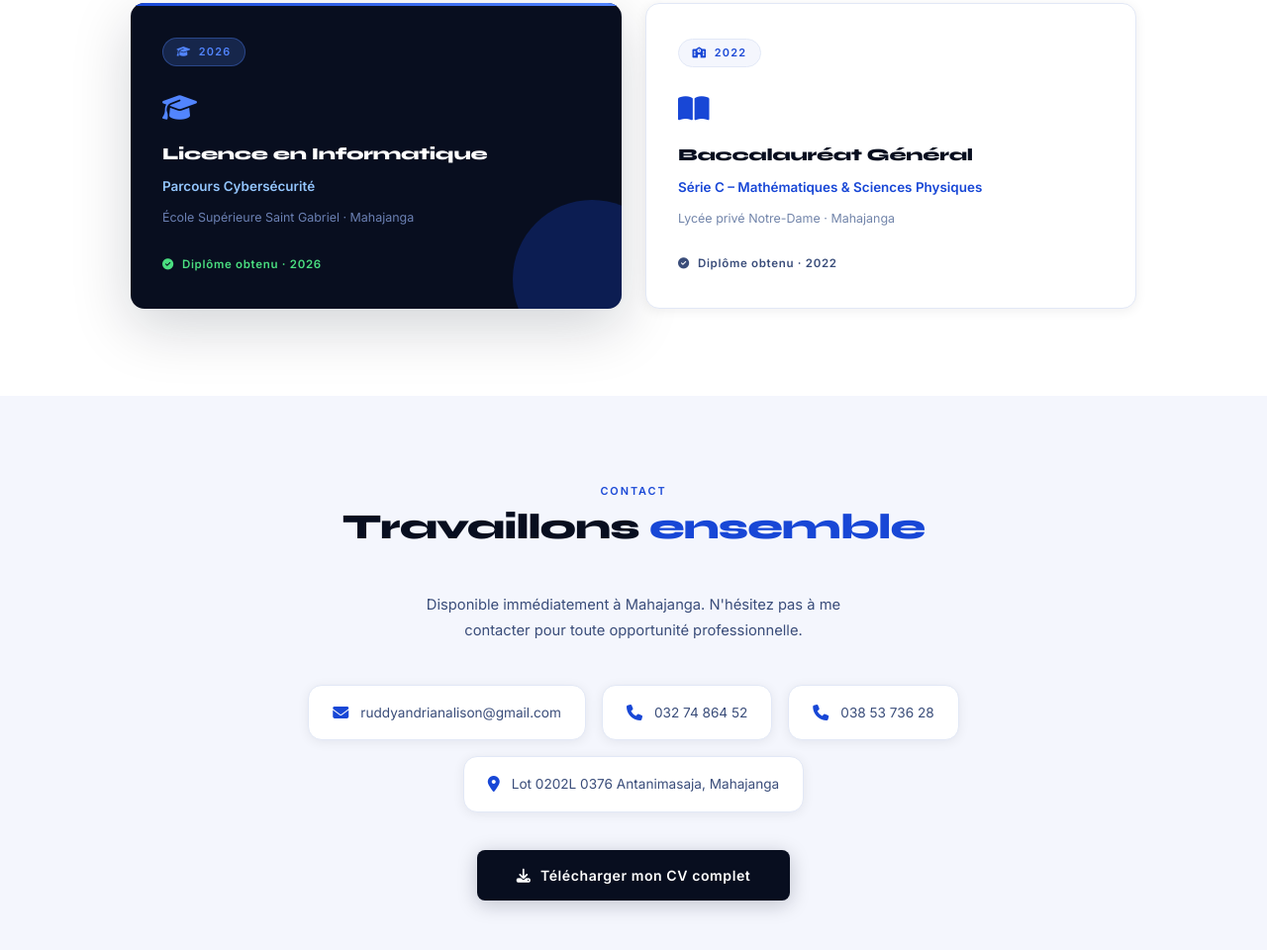
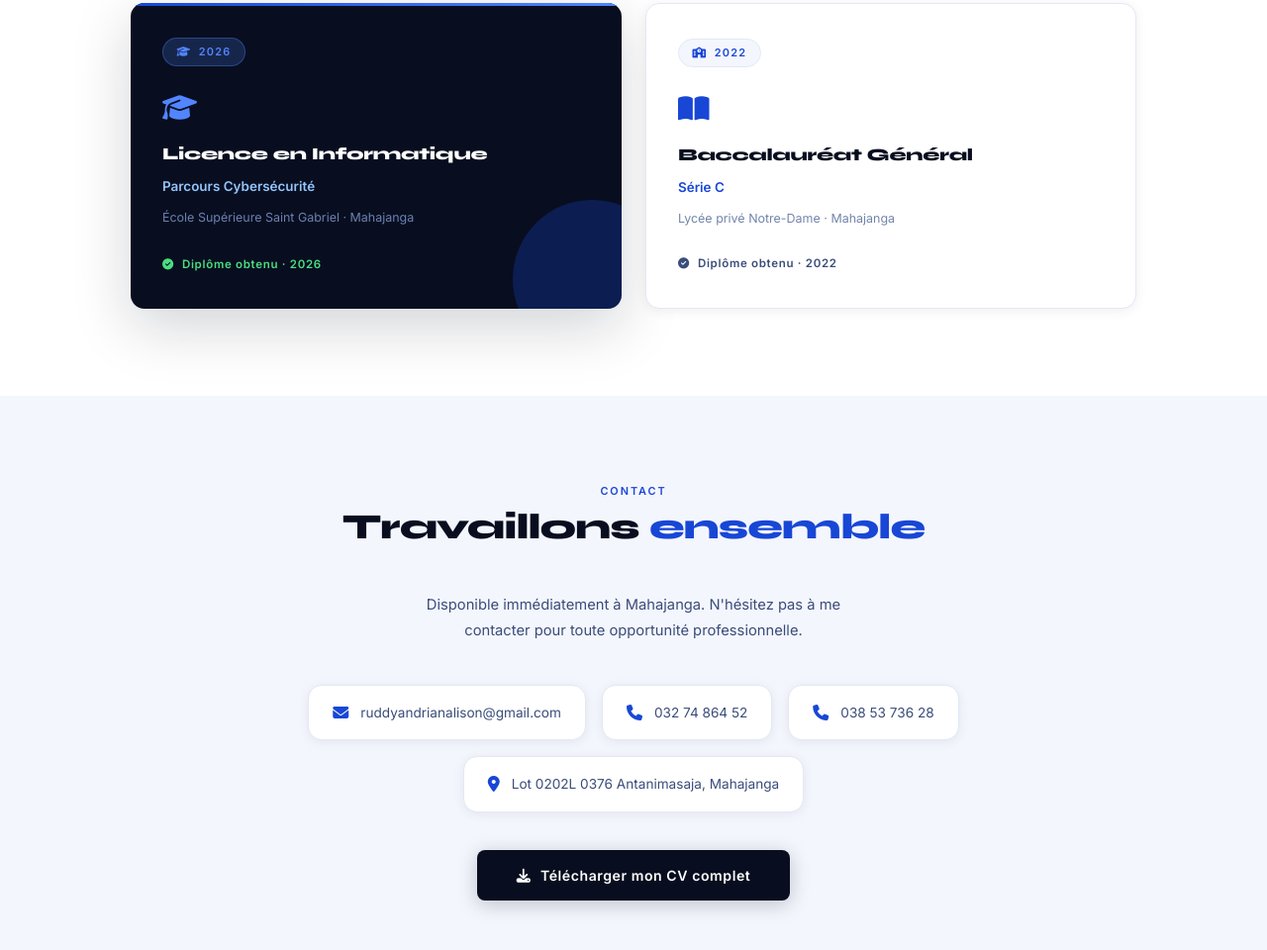
Before and after one commit to ruddyalbertoandrianalison/ruddyalbertoandrianalison.github.io, a plain HTML site: page index.html in a window 1280 px wide. Shown: the part 4969-5929 px from the top of the page at 99% size. Drawn offline with Linux system fonts and the light colour scheme.

Commit message:
Ajout du portfolio professionnel

```diff
--- a/index.html
+++ b/index.html
@@ -343,7 +343,7 @@
         <div class="f-badge"><i class="fa fa-school"></i> 2022</div>
         <div class="f-icon"><i class="fa fa-book-open"></i></div>
         <h3>Baccalauréat Général</h3>
-        <p class="f-spec">Série C – Mathématiques & Sciences Physiques</p>
+        <p class="f-spec">Série C</p>
         <p class="f-school">Lycée privé Notre-Dame · Mahajanga</p>
         <div class="f-status"><i class="fa fa-circle-check"></i> Diplôme obtenu · 2022</div>
       </div>
```
